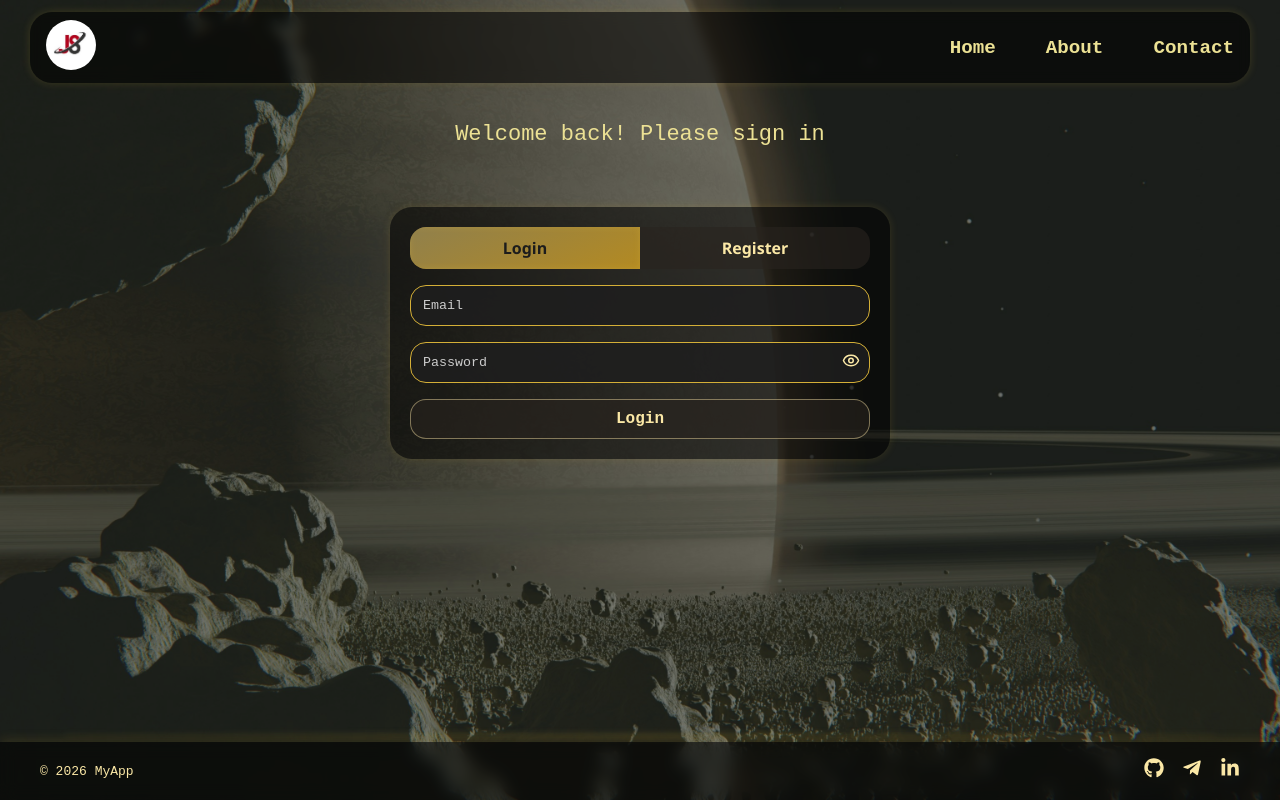
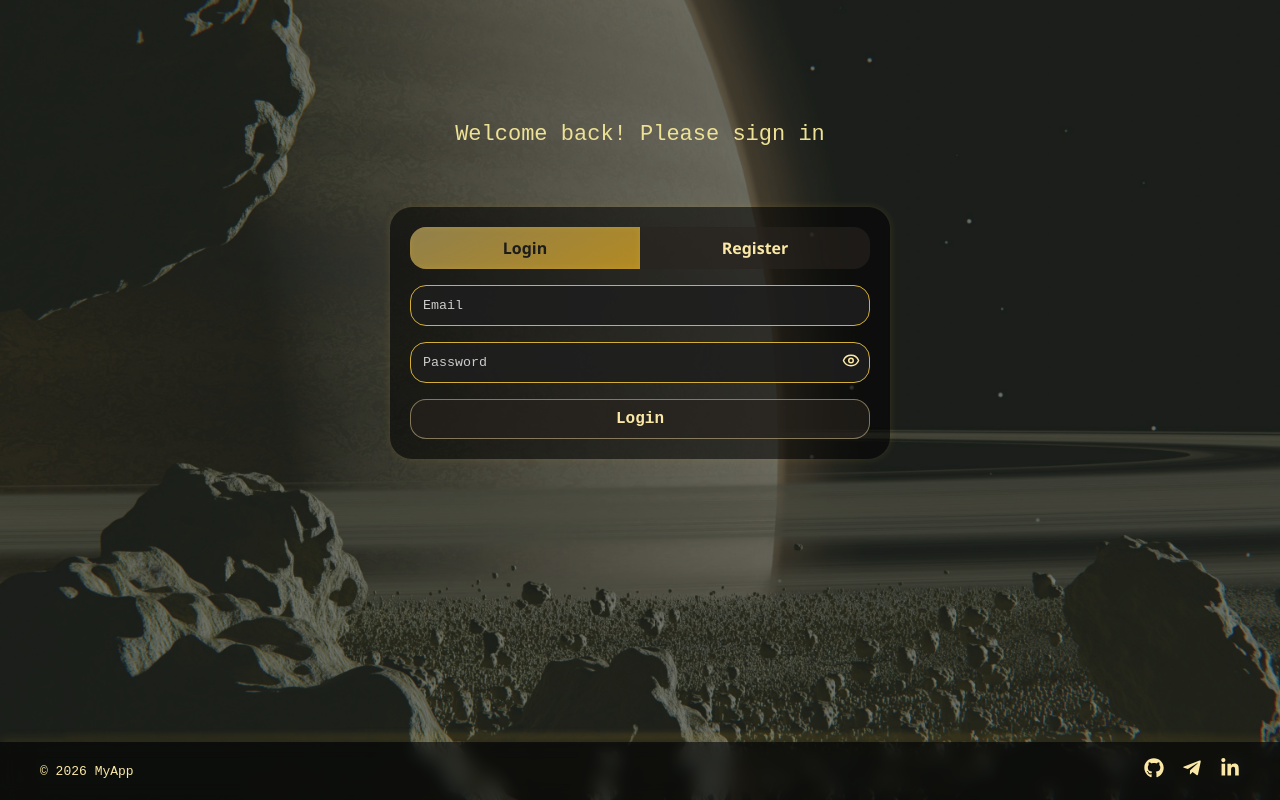
Before and after one commit to Ashot-js/Portfolio, a React (Vite) app: page /auth in a window 1280 px wide. Built offline with nearby package versions, Linux system fonts and the light colour scheme.

Commit message:
zreate authLaoyout

```diff
--- a/src/app/router.tsx
+++ b/src/app/router.tsx
@@ -1,25 +1,39 @@
 import { createBrowserRouter } from "react-router";
-import MainLayout from "../components/loyaut/MainLayout";
+import { lazy, Suspense } from "react";
+
+import MainLayout from "../components/loyauts/MainLayout";
+import AuthLayout from "../components/loyauts/AuthLayout";
 import ProtectedRoute from "../components/protectedRoute/ProtectedRoute";
-
-import Home from "../pages/home/Home";
-import About from "../pages/About/About";
-import Contact from "../pages/contact/Contact";
-import Auth from "../pages/auth/Auth";
 import ErrorPage from "../pages/error/ErrorPage";
 
+const Home = lazy(() => import("../pages/home/Home"));
+const About = lazy(() => import("../pages/About/About"));
+const Contact = lazy(() => import("../pages/contact/Contact"));
+const Auth = lazy(() => import("../pages/auth/Auth"));
+
+// Suspense helper
+const withSuspense = (el: React.ReactNode) => (
+  <Suspense fallback={<div>Loading...</div>}>{el}</Suspense>
+);
+
 export const router = createBrowserRouter([
+  // 🔴 AUTH — без Navbar, с Footer
+  {
+    element: <AuthLayout />,
+    children: [{ path: "/auth", element: withSuspense(<Auth />) }],
+  },
+
+  // 🟢 Основное приложение — с Navbar + Footer
   {
     element: <MainLayout />,
-    errorElement: <ErrorPage />, // <-- обрабатываем ошибки всего Layout
+    errorElement: <ErrorPage />,
     children: [
-      { path: "/auth", element: <Auth /> },
       {
         element: <ProtectedRoute />,
         children: [
-          { path: "/", element: <Home /> },
-          { path: "/about", element: <About /> },
-          { path: "/contact", element: <Contact /> },
+          { path: "/", element: withSuspense(<Home />) },
+          { path: "/about", element: withSuspense(<About />) },
+          { path: "/contact", element: withSuspense(<Contact />) },
         ],
       },
     ],
--- /dev/null
+++ b/src/components/loyauts/AuthLayout.scss
@@ -0,0 +1,19 @@
+.AuthLayout {
+  // Основной контейнер всего layout’а приложения
+
+  min-height: 100vh;
+  // Минимальная высота — вся высота окна браузера
+
+  display: flex;
+  // Используем flexbox для построения вертикальной структуры
+
+  flex-direction: column;
+  // Располагаем элементы сверху вниз (Navbar → Content → Footer)
+
+  &_mainContent {
+    // Основная зона контента между Navbar и Footer
+
+    flex: 1;
+    // Занимает всё доступное пространство по высоте
+  }
+}
--- /dev/null
+++ b/src/components/loyauts/AuthLayout.tsx
@@ -0,0 +1,16 @@
+import { Outlet } from "react-router";
+import Footer from "../footer/Footer";
+import "./AuthLayout.scss";
+
+const AuthLayout = () => {
+  return (
+    <div className="AuthLayout">
+      <main className="AuthLayout_mainContent">
+        <Outlet />
+      </main>
+      <Footer />
+    </div>
+  );
+};
+
+export default AuthLayout;
```
Also changed, not shown: src/app/hooks.ts (+22 -1 lines), src/components/loyauts/MainLayout.scss (renamed from src/components/loyaut/MainLayout.scss), src/components/loyauts/MainLayout.tsx (line endings or trailing spaces), src/components/protectedRoute/ProtectedRoute.tsx (line endings or trailing spaces).
